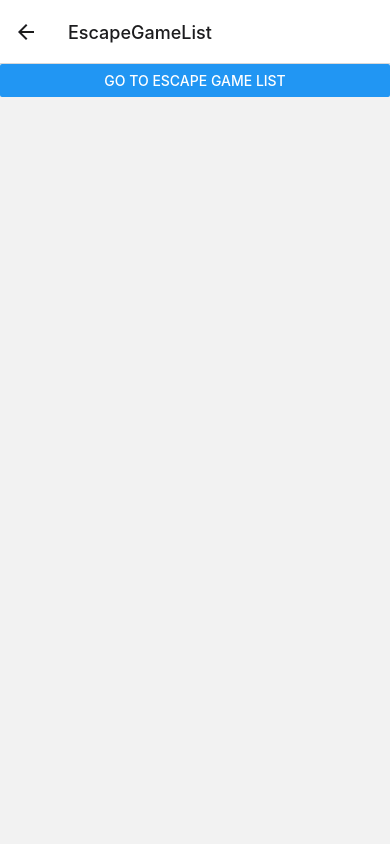
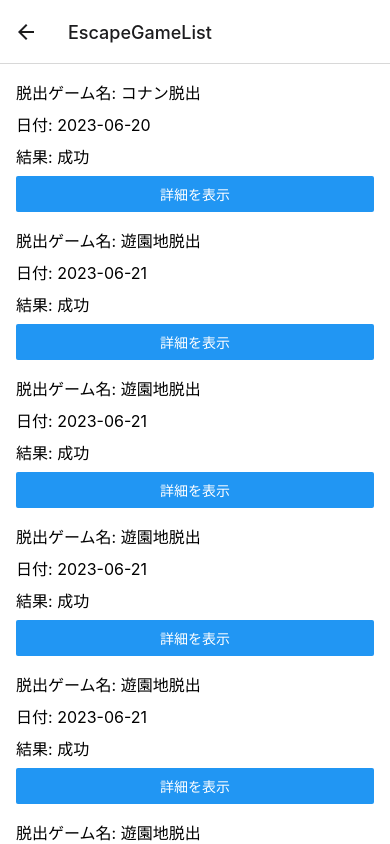
Before and after one commit to yuusyasiratama/memo_app_react_native, a React Native app: screen /EscapeGameList in a window 390 px wide. Shown: the top 844 px of the page. Built offline with nearby package versions, Linux system fonts and the light colour scheme.

Commit message:
一覧の表記を見直し

```diff
--- a/components/EscapeGameList.js
+++ b/components/EscapeGameList.js
@@ -1,13 +1,73 @@
-import React from 'react';
-import { View, Button } from 'react-native';
+import React, { useState } from 'react';
+import { View, ScrollView, Button, Text, StyleSheet } from 'react-native';
+
+const escapeGameResults = [
+  { name: 'コナン脱出', date: '2023-06-20', result: '成功', members: ['AAA', 'BBB'], impression: 'とても楽しかった！' },
+  { name: '遊園地脱出', date: '2023-06-21', result: '成功', members: ['CCC', 'DDD'], impression: '成功率20％！' },
+  { name: '遊園地脱出', date: '2023-06-21', result: '成功', members: ['CCC', 'DDD'], impression: '成功率20％！' },
+  { name: '遊園地脱出', date: '2023-06-21', result: '成功', members: ['CCC', 'DDD'], impression: '成功率20％！' },
+  { name: '遊園地脱出', date: '2023-06-21', result: '成功', members: ['CCC', 'DDD'], impression: '成功率20％！' },
+  { name: '遊園地脱出', date: '2023-06-21', result: '成功', members: ['CCC', 'DDD'], impression: '成功率20％！' },
+  { name: '遊園地脱出', date: '2023-06-21', result: '成功', members: ['CCC', 'DDD'], impression: '成功率20％！' },
+  // 他の結果データ
+];
+
 
 const EscapeGameList = () => {
-  // Escape Game List component content
+  const [selectedItem, setSelectedItem] = useState(null);
+
+  const handleItemPress = (item) => {
+    setSelectedItem(item);
+  };
+
+  const renderEscapeGameItem = (item) => {
+    const { name, date, result, members, impression } = item;
+
+    return (
+      <View key={name} style={styles.itemContainer}>
+        <Text style={styles.itemText}>脱出ゲーム名: {name}</Text>
+        <Text style={styles.itemText}>日付: {date}</Text>
+        <Text style={styles.itemText}>結果: {result}</Text>
+        <Button title="詳細を表示" onPress={() => handleItemPress(item)} />
+        {selectedItem === item && (
+          <View style={styles.detailsContainer}>
+            <Text style={styles.detailsText}>参加メンバー: {members.join(', ')}</Text>
+            <Text style={styles.detailsText}>感想: {impression}</Text>
+            {/* 他の詳細情報の表示 */}
+          </View>
+        )}
+      </View>
+    );
+  };
+
   return (
-    <View>
-      <Button title="Go to Escape Game List" />
-    </View>
+    <ScrollView style={styles.container}>
+      {escapeGameResults.map(renderEscapeGameItem)}
+    </ScrollView>
   );
 };
 
+const styles = StyleSheet.create({
+  container: {
+    flex: 1,
+    padding: 16,
+    backgroundColor: '#fff',
+  },
+  itemContainer: {
+    marginBottom: 16,
+  },
+  itemText: {
+    fontSize: 16,
+    marginBottom: 8,
+  },
+  detailsContainer: {
+    backgroundColor: '#f1f1f1',
+    padding: 16,
+  },
+  detailsText: {
+    fontSize: 14,
+    marginBottom: 8,
+  },
+});
+
 export default EscapeGameList;
```
Also changed, not shown: components/Message.js (deleted, +0 -37 lines).
